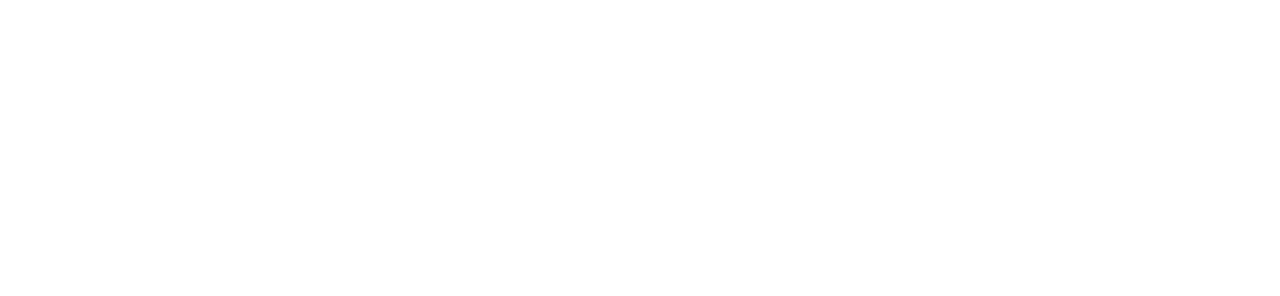
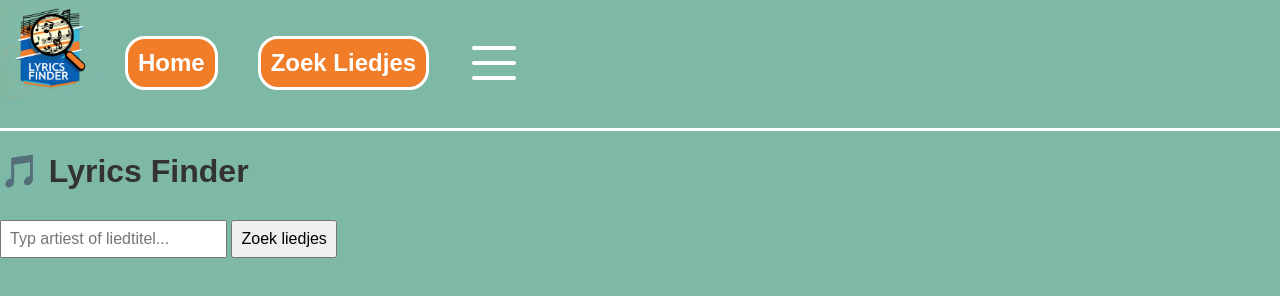
Before and after one commit to tombomeke-ehb/lyrics-finder, a plain HTML site: page Web/test.html in a window 1280 px wide. Drawn offline with Linux system fonts and the light colour scheme.

Commit message:
Updating Style

```diff
--- /dev/null
+++ b/CSS/indexStyle.css
@@ -0,0 +1,63 @@
+* {
+    box-sizing: border-box;
+  }
+  body {
+    font-family: Arial, sans-serif;
+    background-color: #7eb8a6;
+    padding: 0;
+    margin: 0;
+  }
+
+  img {
+    display: block;
+    max-width: 100%;
+    height: auto;
+  }
+
+.navbar {
+    display: flex;
+    border-bottom: white 3px solid;
+    padding-bottom: 2px;
+  }
+
+  .navbar ul {
+    display: flex;
+    list-style: none;
+    align-items: center;
+    padding-left: 5px;
+  }
+
+  .navbar a{
+    display: inline-block;
+    text-decoration: none;
+    font-weight: bold;
+    font-size: 1.5rem;
+    padding: 10px;
+    background-color: #f27d29;
+    border-radius: 20px;
+    color: white;
+    border: white 3px solid;
+    transition: transform 0.2s ease;
+  }
+
+  .navbar a:hover {
+    background-color: #f2a829;
+    transform: scale(1.1);
+    cursor: pointer;
+  }
+
+  .navbar li {
+    padding: 20px;
+  }
+
+  .navbar .menu {
+    width: 50px;
+    height: 50px;
+    margin-right: 10px;
+    transition: transform 0.2s ease;
+  }
+
+  .navbar .menu:hover {
+    transform: scale(1.2);
+    cursor: pointer;
+  }
--- a/CSS/style.css
+++ b/CSS/testStyle.css
@@ -1,19 +1,82 @@
+* {
+  box-sizing: border-box;
+}
 body {
   font-family: Arial, sans-serif;
-  padding: 2rem;
-  background-color: #f7deb9;
+  background-color: #7eb8a6;
+  padding: 0;
+  margin: 0;
+}
+
+img {
+  display: block;
+  max-width: 100%;
+  height: auto;
+}
+
+.navbar {
+  display: flex;
+  border-bottom: white 3px solid;
+  padding-bottom: 2px;
+}
+
+.navbar ul {
+  display: flex;
+  list-style: none;
+  align-items: center;
+  padding-left: 5px;
+}
+
+.navbar a{
+  display: inline-block;
+  text-decoration: none;
+  font-weight: bold;
+  font-size: 1.5rem;
+  padding: 10px;
+  background-color: #f27d29;
+  border-radius: 20px;
+  color: white;
+  border: white 3px solid;
+  transition: transform 0.2s ease;
+}
+
+.navbar a:hover {
+  background-color: #f2a829;
+  transform: scale(1.1);
+  cursor: pointer;
+}
+
+.navbar li {
+  padding: 20px;
+}
+
+.navbar .menu {
+  width: 50px;
+  height: 50px;
+  margin-right: 10px;
+  transition: transform 0.2s ease;
+}
+
+.navbar .menu:hover {
+  transform: scale(1.2);
+  cursor: pointer;
 }
 
 h1 {
   color: #333;
 }
 
-/* Parent container met flexbox, zodat elke song-kaart zijn eigen hoogte krijgt */
+#logo {
+  padding: 0;
+  margin: 0;
+}
+
+
 #results {
   display: flex;
   flex-wrap: wrap;
   gap: 1rem;
-  align-items: flex-start; /* Laat elk item zijn eigen hoogte bepalen */
+  align-items: flex-start;
 }
 
 .song {
@@ -30,11 +93,11 @@ h1 {
   border-radius: 6px;
 }
 
-/* Lyrics-div met marge en vaste maximum hoogte voor scrollen als de tekst te lang is */
+
 .lyrics {
   margin-top: 1rem;
-  white-space: pre-line; /* Zorgt dat \n zichtbaar is als enter */
-  max-height: 350px;  /* Pas deze waarde aan naar wens */
+  white-space: pre-line;
+  max-height: 350px;
   overflow-y: auto;
   padding: 0.5rem;
   background-color: #f7f7f7;
--- a/JS/script.mjs
+++ b/JS/script.mjs
@@ -2,22 +2,21 @@ window.addEventListener('DOMContentLoaded', function () {
   const zoekLiedjesButton = document.getElementById('zoekLiedjes');
   const loadingOverlay = document.getElementById('loadingOverlay');
 
-  // Verberg de overlay zodra de pagina geladen is
+  // Loading overlay verbergen na laden van pagina
   loadingOverlay.style.display = 'none';
 
-  // Knop om te zoeken naar liedjes
   zoekLiedjesButton.addEventListener('click', searchSongs);
 
-  // Hulpfunctie om te wachten (in milliseconden)
+  // Functie om te wachten
   function wait(ms) {
     return new Promise(resolve => setTimeout(resolve, ms));
   }
 
-  // 🔍 Zoek liedjes via de iTunes API
+  // Zoek liedjes via de iTunes API
   async function searchSongs() {
     const query = document.getElementById('searchInput').value;
     const resultsDiv = document.getElementById('results');
-    resultsDiv.innerHTML = ''; // Verwijder oude resultaten
+    resultsDiv.innerHTML = '';
 
     if (!query.trim()) {
       // Als de invoer leeg is
@@ -70,7 +69,7 @@ window.addEventListener('DOMContentLoaded', function () {
             lyricsDiv.style.display = 'none';
             button.textContent = "Toon lyrics";
           } else {
-            // Als de lyrics nog niet geladen zijn, haal ze op
+            // Haal lyrics op indien ze nog niet zijn geladen
             if (lyricsDiv.textContent.trim() === "") {
               lyricsDiv.textContent = "Lyrics laden...";
               try {
--- a/Web/test.html
+++ b/Web/test.html
@@ -0,0 +1,37 @@
+<!DOCTYPE html>
+<html lang="en">
+<head>
+  <meta charset="UTF-8">
+  <meta name="viewport" content="width=device-width, initial-scale=1.0">
+  <title>Lyrics Finder</title>
+  <link rel="stylesheet" href="../CSS/testStyle.css">
+  <link rel="icon" type="image/png" href="images/favicon.jpg">
+</head>
+<body>
+  <div>
+    <nav class="navbar">
+      <div class="logo-container"><img src="../images/favicon.jpg" alt="Logo" class="logo" size="100" width="100" height="100"></div>
+      <ul>
+        <li><a href="../index.html">Home</a></li>
+        <li><a href="web/test.html">Zoek Liedjes</a></li>
+        <li><img class="menu" src="../images/menu-burger.svg" alt=""></li>
+      </ul>
+    </nav>
+  </div>
+  <h1>🎵 Lyrics Finder</h1>
+
+  <!-- Invoerveld en knop -->
+  <input type="text" id="searchInput" placeholder="Typ artiest of liedtitel..." />
+  <button id="zoekLiedjes">Zoek liedjes</button>
+
+  <!-- Hier komen de zoekresultaten -->
+  <div id="results"></div>
+
+  <!-- Loading Overlay -->
+  <div id="loadingOverlay">
+    <div class="loader"></div>
+  </div>
+
+  <script src="../JS/script.mjs" type="module"></script>
+</body>
+</html>
```
Also changed, not shown: index.html (+12 -16 lines), README.md, images/favicon.jpg (added), images/menu-burger.svg (added).
